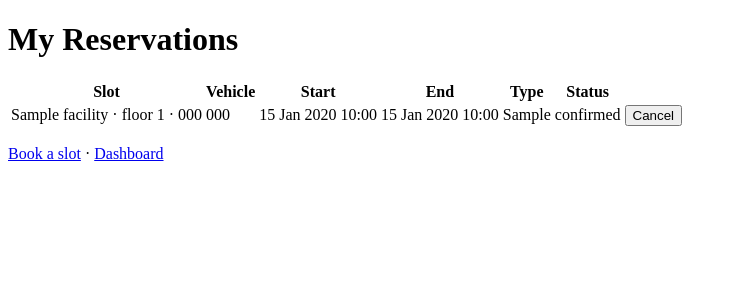
After one commit to tanu-1511/Centralized-Parking-System, a Flask app: page /reservations/mine in a window 1280 px wide. The commit adds this page. Shown: the top 300 px of the page, without its empty margins (0-737 px from the left). Run offline with Flask 3, Linux system fonts and the light colour scheme; the visitor is signed in with stand-in values (Sample User, id 1); tables that the repository leaves empty hold one stand-in row (values such as "Sample post").

Commit message:
Add slot reservations with duration, overlap, and ownership rules
- Booking form lists active slots in active facilities
- Server checks: valid times, 30 min to 12 hours, start in the future,
  vehicle belongs to user, slot is active, EV/accessible type matches
  the slot, no overlap with confirmed reservations (back-to-back allowed)
- Users see and cancel only their own confirmed reservations
- Cancelled reservations free the slot for later bookings
- Modification is not implemented: change a booking by cancelling it
- Tests cover validation, overlap, back-to-back, ownership, cancellation

Co-Authored-By: Claude Haiku 5.5 <noreply@anthropic.com>
Claude-Session: https://claude.ai/code/session_01KhJm3g1WoujSJDcaVYkx6h

```diff
--- a/app/__init__.py
+++ b/app/__init__.py
@@ -32,12 +32,14 @@ def create_app(test_config=None):
     from app.routes.auth import auth
     from app.routes.facilities import facilities
     from app.routes.vehicles import vehicles
+    from app.routes.reservations import reservations
     from app import models
 
     app.register_blueprint(main)
     app.register_blueprint(auth)
     app.register_blueprint(facilities)
     app.register_blueprint(vehicles)
+    app.register_blueprint(reservations)
 
     # Creates any missing tables (existing tables and data are left alone).
     with app.app_context():
--- /dev/null
+++ b/app/routes/reservations.py
@@ -0,0 +1,176 @@
+from datetime import datetime, timedelta
+
+from flask import Blueprint, abort, flash, redirect, render_template, request, url_for
+
+from app import db
+from app.models import ParkingFacility, ParkingFloor, ParkingSlot, Reservation, Vehicle
+from app.security import csrf_token, current_user, login_required, require_csrf
+from app.services import RESERVATION_CANCELLED, RESERVATION_CONFIRMED, has_conflict
+
+reservations = Blueprint("reservations", __name__)
+
+RESERVATION_TYPES = ("standard", "ev_charging", "accessible")
+MIN_DURATION = timedelta(minutes=30)
+MAX_DURATION = timedelta(hours=12)
+DATETIME_FORMAT = "%Y-%m-%dT%H:%M"
+
+def _parse_int(value):
+    try:
+        return int(value)
+    except (TypeError, ValueError):
+        return None
+
+def _parse_datetime(value):
+    try:
+        return datetime.strptime(value or "", DATETIME_FORMAT)
+    except ValueError:
+        return None
+
+def _booking_values():
+    return {
+        "vehicle_id": _parse_int(request.form.get("vehicle_id")),
+        "slot_id": _parse_int(request.form.get("slot_id")),
+        "start": _parse_datetime(request.form.get("start_time")),
+        "end": _parse_datetime(request.form.get("end_time")),
+        "reservation_type": request.form.get("reservation_type", "standard"),
+    }
+
+def _validate_booking(values, user, now):
+    errors = []
+    start, end = values["start"], values["end"]
+
+    if start is None or end is None:
+        errors.append("Enter a valid start and end time.")
+    else:
+        duration = end - start
+        if duration <= timedelta(0):
+            errors.append("End time must be after start time.")
+        elif duration < MIN_DURATION:
+            errors.append("Reservations must be at least 30 minutes long.")
+        elif duration > MAX_DURATION:
+            errors.append("Reservations can be at most 12 hours long.")
+        if start < now:
+            errors.append("Start time must be in the future.")
+
+    if values["reservation_type"] not in RESERVATION_TYPES:
+        errors.append("Choose a valid reservation type.")
+
+    vehicle = (
+        db.session.get(Vehicle, values["vehicle_id"])
+        if values["vehicle_id"] is not None
+        else None
+    )
+    if vehicle is None or vehicle.user_id != user.user_id:
+        errors.append("Choose one of your own vehicles.")
+
+    slot = (
+        db.session.get(ParkingSlot, values["slot_id"])
+        if values["slot_id"] is not None
+        else None
+    )
+    if slot is None:
+        errors.append("Choose a parking slot.")
+        return errors
+
+    if slot.operational_status != "active":
+        errors.append("That slot is not open for booking.")
+    if values["reservation_type"] == "ev_charging" and not slot.is_ev_charging:
+        errors.append("An EV charging reservation needs an EV charging slot.")
+    if values["reservation_type"] == "accessible" and not slot.is_accessible:
+        errors.append("An accessible reservation needs an accessible slot.")
+    if (
+        not errors
+        and has_conflict(slot.slot_id, start, end)
+    ):
+        errors.append("That slot is already reserved for part of this time.")
+    return errors
+
+def _flash_errors(errors):
+    for message in errors:
+        flash(message, "error")
+
+@reservations.route("/reservations/new")
+@login_required
+def new_reservation():
+    user = current_user()
+    my_vehicles = (
+        Vehicle.query.filter_by(user_id=user.user_id)
+        .order_by(Vehicle.vehicle_number)
+        .all()
+    )
+    bookable_slots = (
+        ParkingSlot.query
+        .join(ParkingFloor, ParkingSlot.floor_id == ParkingFloor.floor_id)
+        .join(ParkingFacility, ParkingFloor.facility_id == ParkingFacility.facility_id)
+        .filter(
+            ParkingSlot.operational_status == "active",
+            ParkingFacility.status == "active",
+        )
+        .order_by(ParkingFacility.name, ParkingFloor.floor_number, ParkingSlot.slot_number)
+        .all()
+    )
+    return render_template(
+        "reservation_new.html",
+        user=user,
+        vehicles=my_vehicles,
+        slots=bookable_slots,
+        reservation_types=RESERVATION_TYPES,
+        csrf_token=csrf_token(),
+    )
+
+@reservations.route("/reservations", methods=["POST"])
+@login_required
+def create_reservation():
+    require_csrf()
+    user = current_user()
+    values = _booking_values()
+    errors = _validate_booking(values, user, datetime.now())
+    if errors:
+        _flash_errors(errors)
+        return redirect(url_for("reservations.new_reservation"))
+
+    db.session.add(Reservation(
+        user_id=user.user_id,
+        vehicle_id=values["vehicle_id"],
+        slot_id=values["slot_id"],
+        start_time=values["start"],
+        end_time=values["end"],
+        reservation_type=values["reservation_type"],
+        status=RESERVATION_CONFIRMED,
+    ))
+    db.session.commit()
+    flash("Reservation confirmed.", "success")
+    return redirect(url_for("reservations.my_reservations"))
+
+@reservations.route("/reservations/mine")
+@login_required
+def my_reservations():
+    user = current_user()
+    mine = (
+        Reservation.query.filter_by(user_id=user.user_id)
+        .order_by(Reservation.start_time.desc())
+        .all()
+    )
+    return render_template(
+        "reservations.html",
+        reservations=mine,
+        user=user,
+        csrf_token=csrf_token(),
+    )
+
+@reservations.route("/reservations/<int:reservation_id>/cancel", methods=["POST"])
+@login_required
+def cancel_reservation(reservation_id):
+    require_csrf()
+    user = current_user()
+    reservation = db.session.get(Reservation, reservation_id)
+    if reservation is None or reservation.user_id != user.user_id:
+        abort(404)
+
+    if reservation.status != RESERVATION_CONFIRMED:
+        flash("Only confirmed reservations can be cancelled.", "error")
+    else:
+        reservation.status = RESERVATION_CANCELLED
+        db.session.commit()
+        flash("Reservation cancelled.", "success")
+    return redirect(url_for("reservations.my_reservations"))
--- a/app/services.py
+++ b/app/services.py
@@ -1,5 +1,6 @@
 from datetime import datetime
 
+from app import db
 from app.models import ParkingSession, Reservation
 
 STATE_AVAILABLE = "available"
@@ -9,7 +10,9 @@ STATE_UNAVAILABLE = "unavailable"
 
 SLOT_ACTIVE = "active"
 SESSION_ACTIVE = "active"
-RESERVATION_BLOCKING_STATUSES = ("confirmed", "active")
+RESERVATION_CONFIRMED = "confirmed"
+RESERVATION_CANCELLED = "cancelled"
+RESERVATION_BLOCKING_STATUSES = (RESERVATION_CONFIRMED, "active")
 
 
 def slot_states(slots, now=None):
@@ -53,3 +56,16 @@ def slot_states(slots, now=None):
         else:
             states[slot.slot_id] = STATE_AVAILABLE
     return states
+
+
+def has_conflict(slot_id, start, end):
+    """True if an active reservation on this slot overlaps [start, end).
+
+    Back-to-back bookings (one ends exactly when the next starts) do not overlap.
+    """
+    return Reservation.query.filter(
+        Reservation.slot_id == slot_id,
+        Reservation.status.in_(RESERVATION_BLOCKING_STATUSES),
+        Reservation.start_time < end,
+        Reservation.end_time > start,
+    ).first() is not None
--- a/app/templates/dashboard.html
+++ b/app/templates/dashboard.html
@@ -13,6 +13,7 @@
     <p>Signed in as <strong>{{ user.username }}</strong> ({{ user.role }}).</p>
 
     <p><a href="{{ url_for('vehicles.list_vehicles') }}">My vehicles</a></p>
+    <p><a href="{{ url_for('reservations.new_reservation') }}">Book a slot</a> &middot; <a href="{{ url_for('reservations.my_reservations') }}">My reservations</a></p>
     <p><a href="{{ url_for('facilities.list_facilities') }}">Parking facilities</a></p>
 
     {% if user.role == 'admin' %}
--- /dev/null
+++ b/app/templates/reservations.html
@@ -0,0 +1,44 @@
+<!DOCTYPE html>
+<html lang="en">
+<head>
+    <meta charset="UTF-8">
+    <meta name="viewport" content="width=device-width, initial-scale=1.0">
+    <title>My Reservations | Centralized Parking Management</title>
+</head>
+
+<body>
+
+    <h1>My Reservations</h1>
+
+    {% include "_flashes.html" %}
+
+    {% if reservations %}
+    <table>
+        <tr><th>Slot</th><th>Vehicle</th><th>Start</th><th>End</th><th>Type</th><th>Status</th><th></th></tr>
+        {% for r in reservations %}
+        <tr>
+            <td>{{ r.slot.floor.facility.name }} &middot; floor {{ r.slot.floor.floor_number }} &middot; {{ r.slot.slot_number }}</td>
+            <td>{{ r.vehicle.vehicle_number }}</td>
+            <td>{{ r.start_time.strftime('%d %b %Y %H:%M') }}</td>
+            <td>{{ r.end_time.strftime('%d %b %Y %H:%M') }}</td>
+            <td>{{ r.reservation_type }}</td>
+            <td>{{ r.status }}</td>
+            <td>
+                {% if r.status == 'confirmed' %}
+                <form method="POST" action="{{ url_for('reservations.cancel_reservation', reservation_id=r.reservation_id) }}">
+                    <input type="hidden" name="csrf_token" value="{{ csrf_token }}">
+                    <button type="submit">Cancel</button>
+                </form>
+                {% endif %}
+            </td>
+        </tr>
+        {% endfor %}
+    </table>
+    {% else %}
+    <p>You have no reservations yet.</p>
+    {% endif %}
+
+    <p><a href="{{ url_for('reservations.new_reservation') }}">Book a slot</a> &middot; <a href="{{ url_for('main.dashboard') }}">Dashboard</a></p>
+
+</body>
+</html>
```
Also changed, not shown: app/templates/reservation_new.html (added, +70 -0 lines), tests/test_reservations.py (added, +258 -0 lines).
